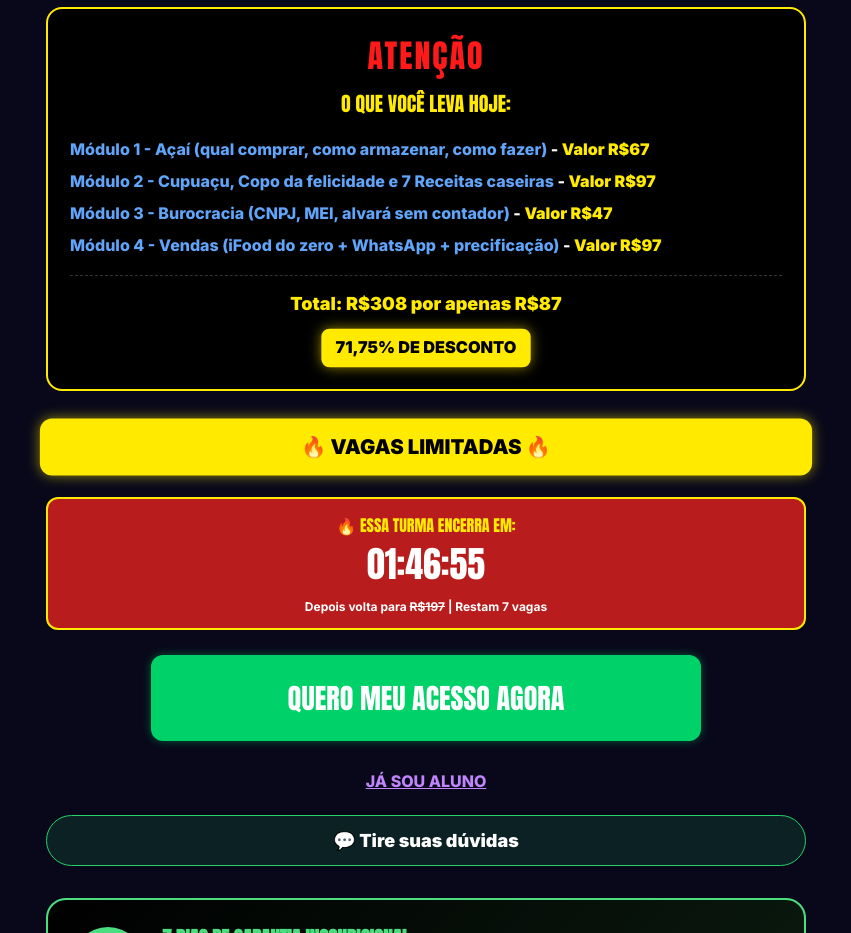
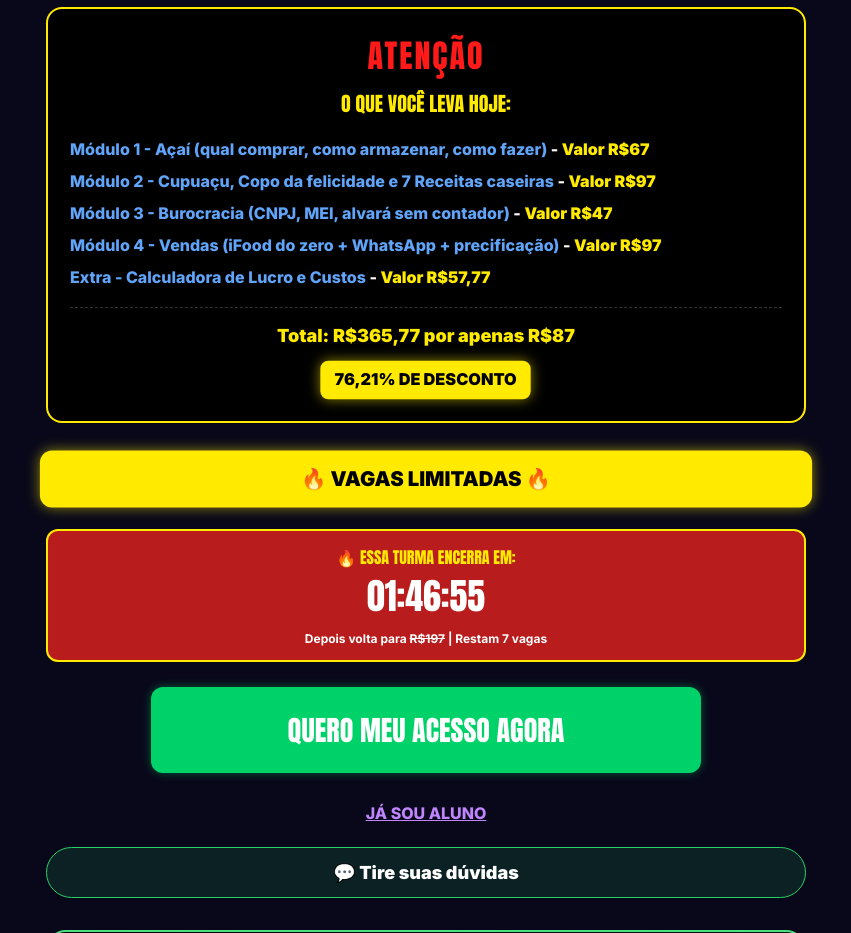
Before and after one commit to jonathananselmo1234-creator/A-a-que-te-surpreende-, a website: page index.html in a window 1280 px wide. Shown: the part 4180-5113 px from the top of the page, without its empty margins (214-1065 px from the left). Drawn offline with Linux system fonts and the light colour scheme.

Commit message:
Update index.html

```diff
--- a/index.html
+++ b/index.html
@@ -97,9 +97,10 @@ body{background:#08081a;font-family:'Inter',sans-serif;color:#fff;display:flex;j
 <span class="blue">Módulo 1 - Açaí (qual comprar, como armazenar, como fazer)</span> - <span class="yellow">Valor R$67</span><br>
 <span class="blue">Módulo 2 - Cupuaçu, Copo da felicidade e 7 Receitas caseiras</span> - <span class="yellow">Valor R$97</span><br>
 <span class="blue">Módulo 3 - Burocracia (CNPJ, MEI, alvará sem contador)</span> - <span class="yellow">Valor R$47</span><br>
-<span class="blue">Módulo 4 - Vendas (iFood do zero + WhatsApp + precificação)</span> - <span class="yellow">Valor R$97</span>
+<span class="blue">Módulo 4 - Vendas (iFood do zero + WhatsApp + precificação)</span> - <span class="yellow">Valor R$97</span><br>
+<span class="blue">Extra - Calculadora de Lucro e Custos</span> - <span class="yellow">Valor R$57,77</span>
 </div>
-<div class="oferta-total">Total: R$308 por apenas R$87<br><span class="desconto-pisca">71,75% DE DESCONTO</span></div>
+<div class="oferta-total">Total: R$365,77 por apenas R$87<br><span class="desconto-pisca">76,21% DE DESCONTO</span></div>
 </div>
 
 <div class="bonus-highlight">🔥 VAGAS LIMITADAS 🔥</div>
```
